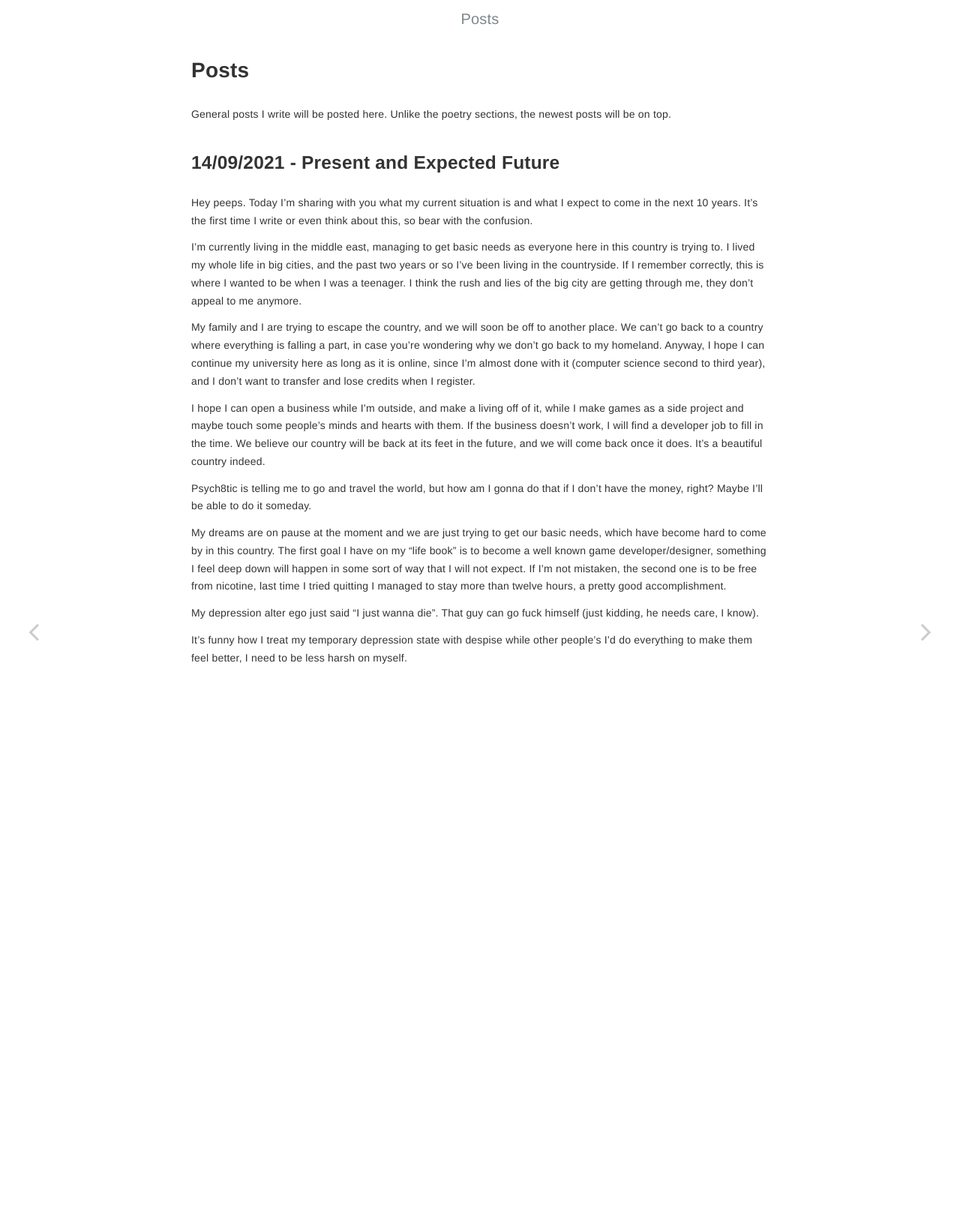
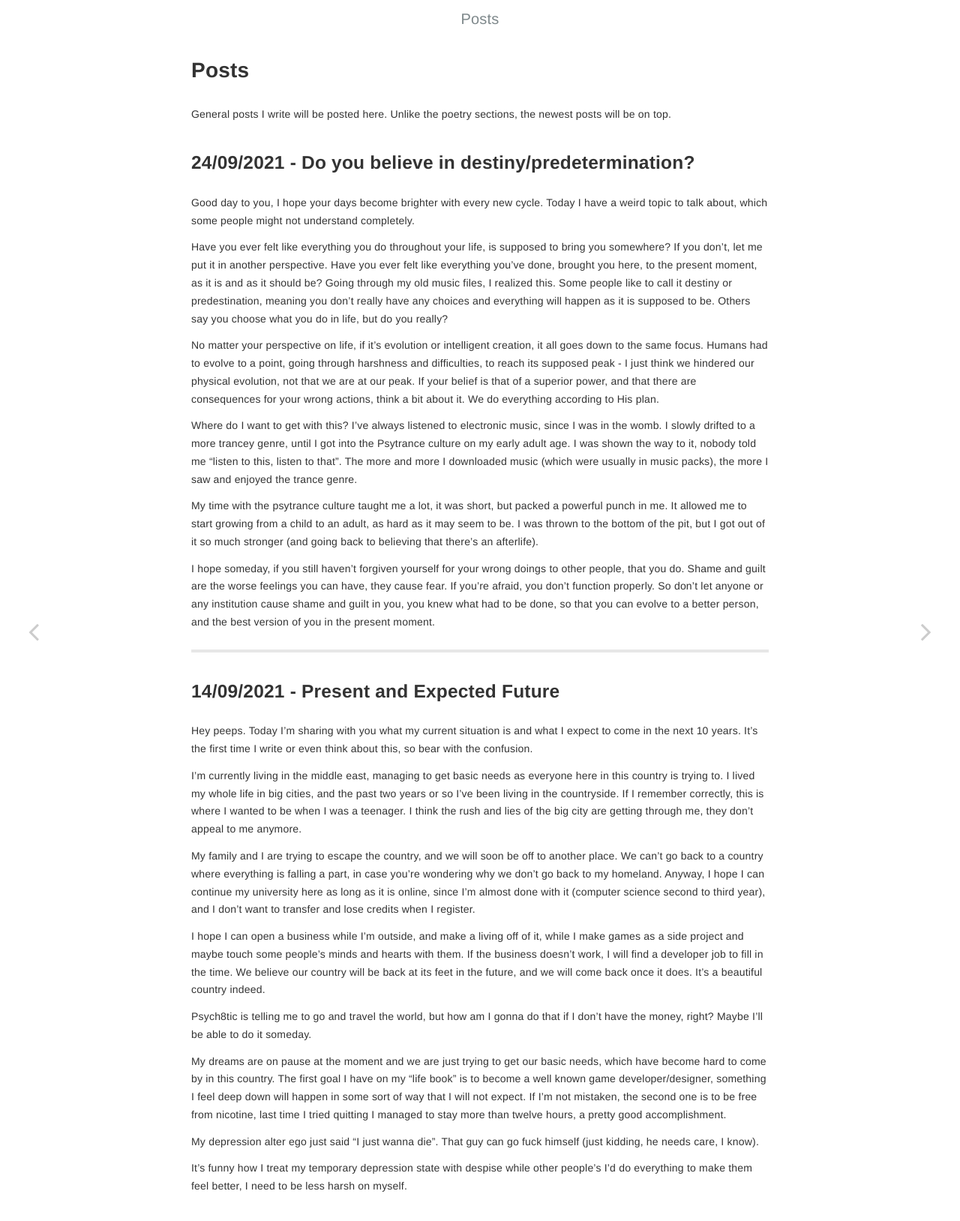
Before and after one commit to Jihanger-997/utopian_orbit_blog, a Jekyll site: the page built from _posts/2021-08-09-Posts.markdown, in a window 1280 px wide. Shown: the top 1628 px of the page at 75% size. Built offline with Jekyll 4.4.1, drawn with Linux system fonts in a browser that asks for light colours.

Commit message:
new poem, blogpost

```diff
--- a/_posts/2021-08-09-Posts.markdown
+++ b/_posts/2021-08-09-Posts.markdown
@@ -9,6 +9,27 @@ permalink: "/:year/:month/:day/:categories/:title/"
 
 General posts I write will be posted here. Unlike the poetry sections, the newest posts will be on top.
 
+
+24/09/2021 - Do you believe in destiny/predetermination?
+-------------
+Good day to you, I hope your days become brighter with every new cycle. Today I have a weird topic to talk about, which some people might not understand completely.
+
+Have you ever felt like everything you do throughout your life, is supposed to bring you somewhere? If you don't, let me put it in another perspective. Have you ever felt like everything you've done, brought you here, to the present moment, as it is and as it should be? Going through my old music files, I realized this. Some people like to call it destiny or predestination, meaning you don't really have any choices and everything will happen as it is supposed to be. Others say you choose what you do in life, but do you really?
+
+No matter your perspective on life, if it's evolution or intelligent creation, it all goes down to the same focus. Humans had to evolve to a point, going through harshness and difficulties, to reach its supposed peak - I just think we hindered our physical evolution, not that we are at our peak. If your belief is that of a superior power, and that there are consequences for your wrong actions, think a bit about it. We do everything according to His plan.
+
+Where do I want to get with this? I've always listened to electronic music, since I was in the womb. I slowly drifted to a more trancey genre, until I got into the Psytrance culture on my early adult age. I was shown the way to it, nobody told me "listen to this, listen to that". The more and more I downloaded music (which were usually in music packs), the more I saw and enjoyed the trance genre.
+
+My time with the psytrance culture taught me a lot, it was short, but packed a powerful punch in me. It allowed me to start growing from a child to an adult, as hard as it may seem to be. I was thrown to the bottom of the pit, but I got out of it so much stronger (and going back to believing that there's an afterlife).
+
+I hope someday, if you still haven't forgiven yourself for your wrong doings to other people, that you do. Shame and guilt are the worse feelings you can have, they cause fear. If you're afraid, you don't function properly. So don't let anyone or any institution cause shame and guilt in you, you knew what had to be done, so that you can evolve to a better person, and the best version of you in the present moment.
+
+
+
+
+
+
+<hr>
 
 14/09/2021 - Present and Expected Future
 -------------
--- a/_posts/2021-08-12-Outside-the-Matrix.markdown
+++ b/_posts/2021-08-12-Outside-the-Matrix.markdown
@@ -176,7 +176,7 @@ We, not I.
 >
 18/07/2021
 
-
+<hr>
 
 Attempts of Deceit
 -------------
@@ -235,7 +235,7 @@ You can't hurt me if I don't feed you.
 >
 Dream circa 2019 - 01/09/2021
 
-
+<hr>
 
 A Flashback to a Trip/Goodbye
 -------------
```
Also changed, not shown: _posts/2021-08-11-Poetry-Psych8tic.markdown (+39 -0 lines).
